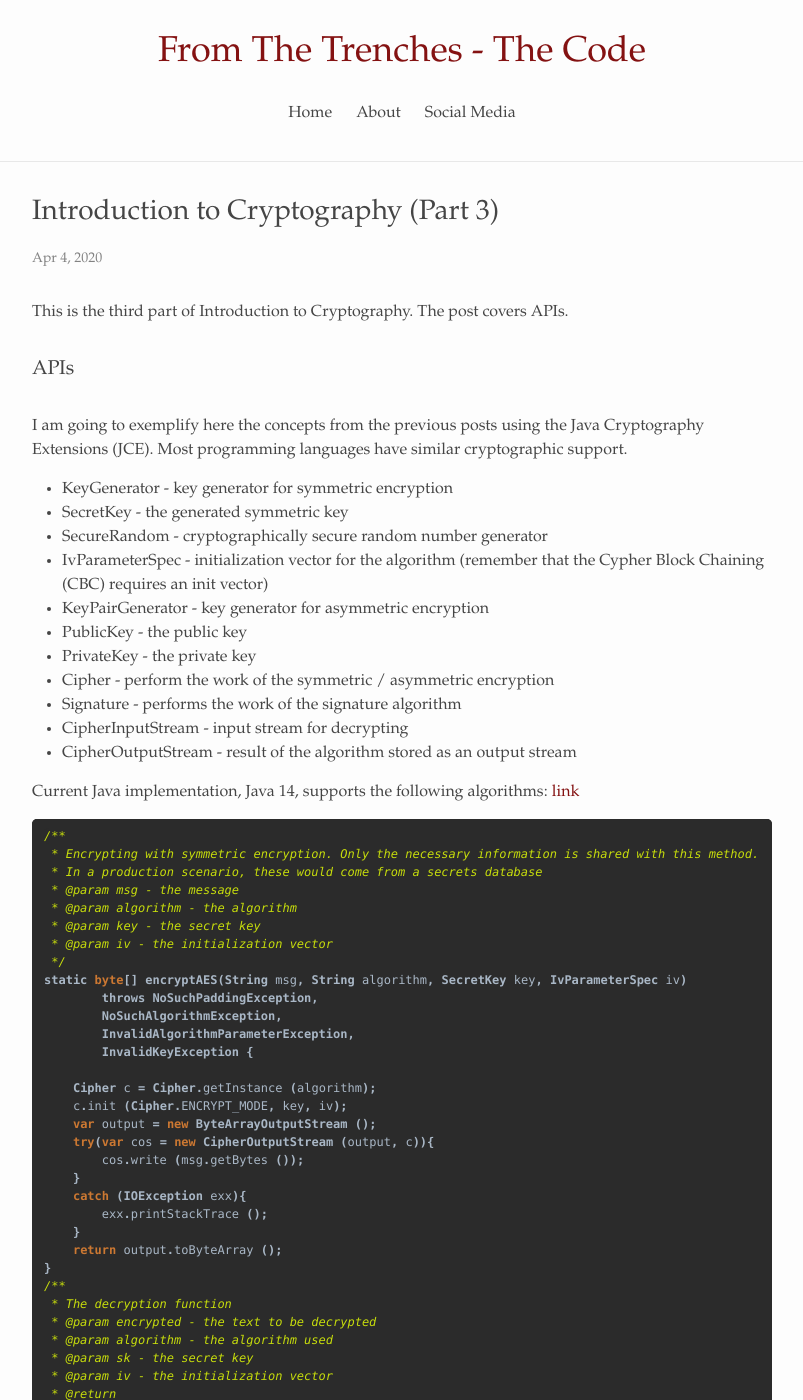
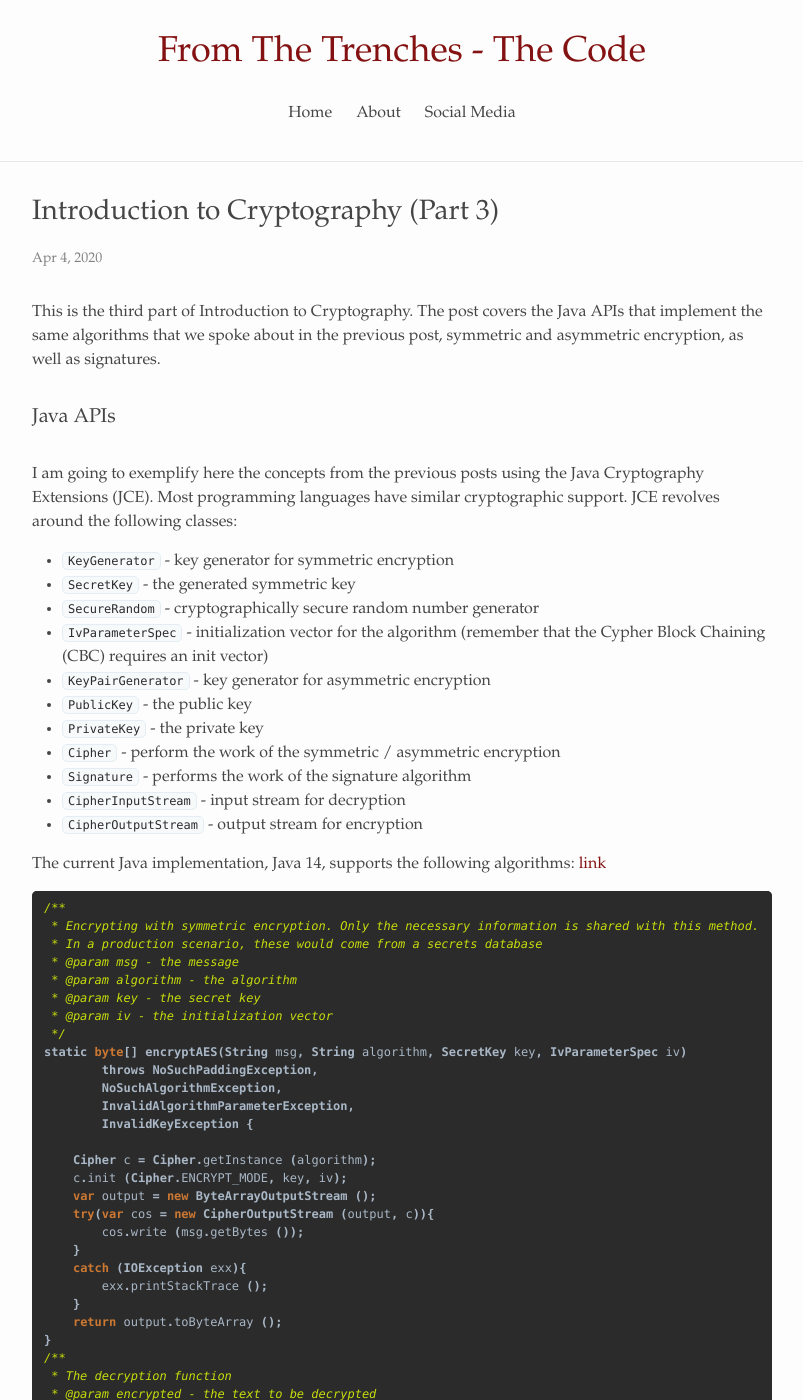
Before and after one commit to alexandrugris/my-jekyll-tech-blog, a Jekyll site: the page built from MyBlog/_posts/2020-04-04-intro-cryptography 3.markdown, in a window 1280 px wide and 1400 px high. Shown: the whole window, without its empty margins (238-1041 px from the left). Built offline with Jekyll 4.4.1, drawn with Linux system fonts in a browser that asks for light colours; some of the changed text lies outside the part shown.

Commit message:
with images

````diff
--- a/MyBlog/_posts/2020-04-04-intro-cryptography 3.markdown
+++ b/MyBlog/_posts/2020-04-04-intro-cryptography 3.markdown
@@ -4,25 +4,25 @@
 date:   2020-04-04 09:15:16 +0200
 categories: cryptography
 ---
-This is the third part of Introduction to Cryptography. The post covers APIs.
+This is the third part of Introduction to Cryptography. The post covers the Java APIs that implement the same algorithms that we spoke about in the previous post, symmetric and asymmetric encryption, as well as signatures.
 
-### APIs
+### Java APIs
 
-I am going to exemplify here the concepts from the previous posts using the Java Cryptography Extensions (JCE). Most programming languages have similar cryptographic support.
+I am going to exemplify here the concepts from the previous posts using the Java Cryptography Extensions (JCE). Most programming languages have similar cryptographic support. JCE revolves around the following classes:
 
-- KeyGenerator - key generator for symmetric encryption
-- SecretKey - the generated symmetric key
-- SecureRandom - cryptographically secure random number generator
-- IvParameterSpec - initialization vector for the algorithm (remember that the Cypher Block Chaining (CBC) requires an init vector)
-- KeyPairGenerator - key generator for asymmetric encryption
-- PublicKey - the public key
-- PrivateKey - the private key
-- Cipher - perform the work of the symmetric / asymmetric encryption
-- Signature - performs the work of the signature algorithm
-- CipherInputStream - input stream for decrypting
-- CipherOutputStream - result of the algorithm stored as an output stream
+- `KeyGenerator` - key generator for symmetric encryption
+- `SecretKey` - the generated symmetric key
+- `SecureRandom` - cryptographically secure random number generator
+- `IvParameterSpec` - initialization vector for the algorithm (remember that the Cypher Block Chaining (CBC) requires an init vector)
+- `KeyPairGenerator` - key generator for asymmetric encryption
+- `PublicKey` - the public key
+- `PrivateKey` - the private key
+- `Cipher` - perform the work of the symmetric / asymmetric encryption
+- `Signature` - performs the work of the signature algorithm
+- `CipherInputStream` - input stream for decryption
+- `CipherOutputStream` - output stream for encryption
 
-Current Java implementation, Java 14, supports the following algorithms: [link](https://docs.oracle.com/en/java/javase/14/docs/specs/security/standard-names.html)
+The current Java implementation, Java 14, supports the following algorithms: [link](https://docs.oracle.com/en/java/javase/14/docs/specs/security/standard-names.html)
 
 ```java
 /**
@@ -112,11 +112,13 @@
 }
 ```
 
-![Equal strings]({{site.url}}/assets/crypto3_1.png)
+In the picture below we can observe that the secret key is just an array of bytes, similar to what we have seen when we implemented the algorithm from scratch, in the previous post.
 
-It is important to note that, if two messages start with the same bytes, the first bytes in the encrypted string will be the same if we use the same initialization vector. Therefore, it is good practice to change the initialization vector with each message.
+![Secret Key]({{site.url}}/assets/crypto3_2.png)
 
-For the asymmetric encryption, the process is very similar. The only differences are the methods we call on the `Cipher` class. Since `Cipher` works iteratively on blocks, to encrypt / decrypt with `RSA` which is not a block cipher, we need to invoke `Cipher::doFinal()` on the cipher, as if the whole message is a single block. Example below.
+It is important to note that, if two messages start with the same bytes, the first bytes in the encrypted string for both of them will be the same, if we use the same initialization vector. Therefore, it is good practice to change the initialization vector with each message.
+
+For the asymmetric encryption, the process is very similar. The only differences are in the methods we call on the `Cipher` class. Since `Cipher` works iteratively on blocks, to encrypt / decrypt with `RSA` which is not a block cipher, we need to invoke `Cipher::doFinal()` on the cipher, as if the whole message is a single block. Example below.
 
 ```java
 private static void test_asymmetricJCE() throws
@@ -145,11 +147,22 @@
 }
 ```
 
-Several important notes:
+In the picture below we can see the public / private key pair expanded. We observe the same elements that we spoke about when we implemented the algorithm from scratch, in the previous post:
+
+- `p` and `q` my private two large prime numbers
+- `n = p*q`, the modulo, shared
+- `e`, the public exponent - shared (encrypting) - the requirement for this is to be relatively prime to `p-1` and `q-1`. A commonly used exponent is `65537` since it is a prime number all together .
+- `d`, the private exponent - shared (decrypting) -
+
+![Public / Private Key Pair]({{site.url}}/assets/crypto3_3.png)
+
+*Several important notes:*
 
 - `KeyPairGenerator::generateKeyPair()` might take several seconds. Therefore, it is better to store / read the keys from a secure key store.
 
-- The RSA algorithm is generally slow so, in practice, it is used to encrypt - transmit - decrypt a key that will be used further used with a symmetric encryption algorithm. In our case, we would have encrypted the `SecretKey` from the first example, transmit it over the wire, then use that `SecretKey` to encrypt the rest of the communication.
+- The RSA algorithm is generally slow so, in practice, it is used to `encrypt -> transmit -> decrypt` a key that will be used further with a symmetric encryption algorithm. In our case, we would have had encrypted the `SecretKey` from the first example, transmit it over the wire, then use that `SecretKey` to encrypt the rest of the communication.
+
+Now, let's use the private / public key pair to sign a message:
 
 ```java
 private static void test_signaturesJCE() throws NoSuchAlgorithmException, InvalidKeyException, SignatureException {
````
Also changed, not shown: other parts of MyBlog/_posts/2020-04-04-intro-cryptography 3.markdown (+1 -1 lines), MyBlog/assets/crypto3_2.png (added), MyBlog/assets/crypto3_3.png (added).
